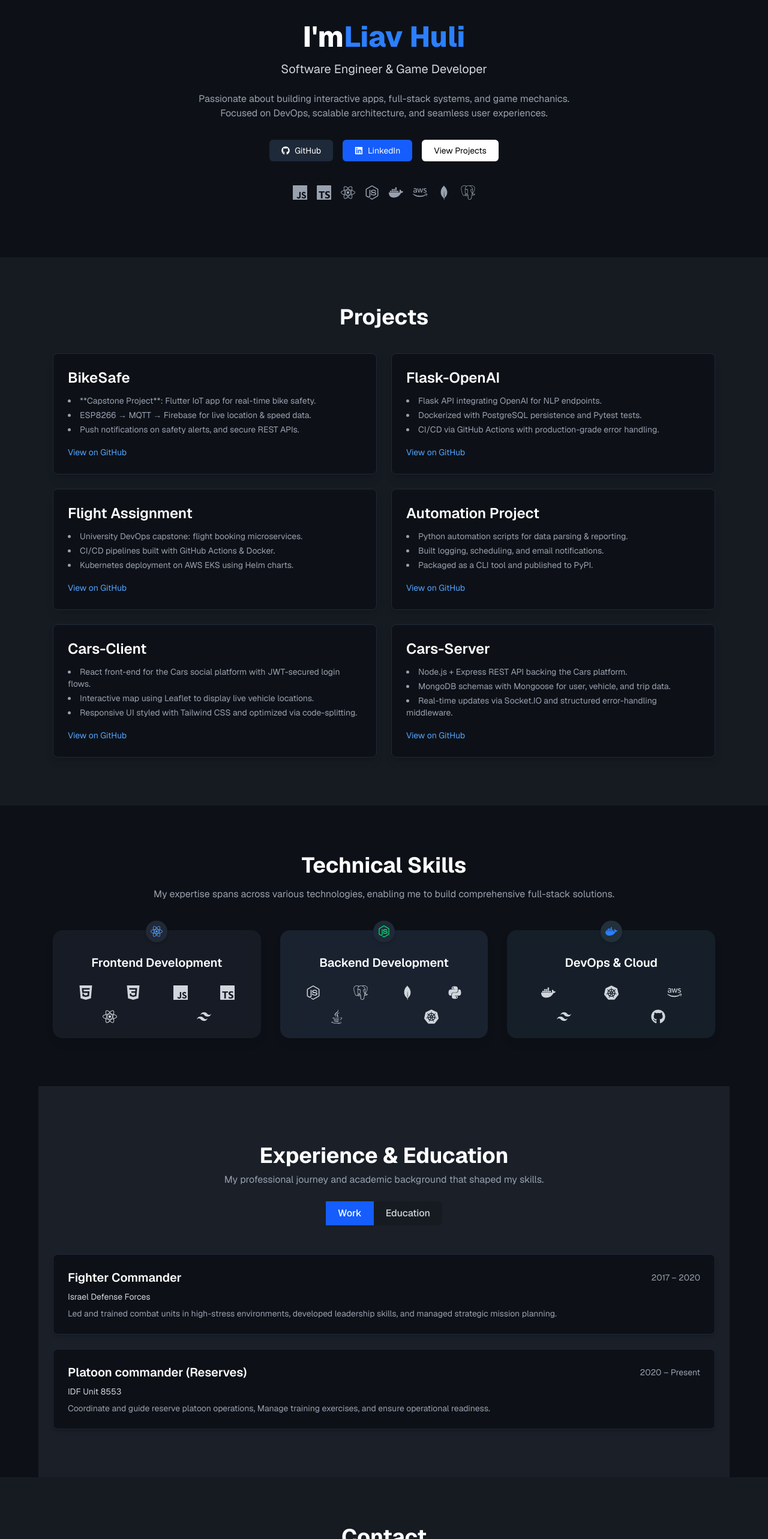
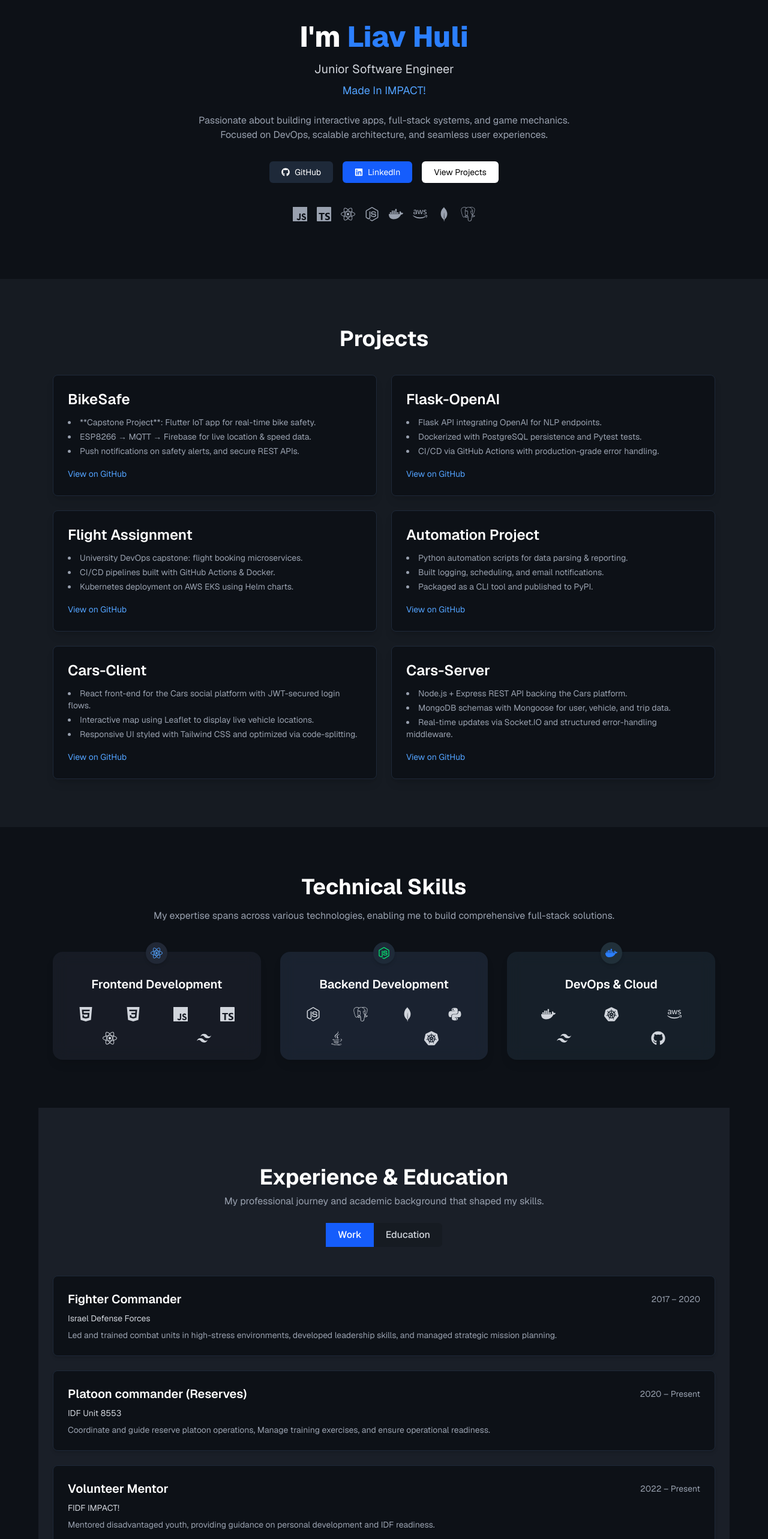
Before and after one commit to liavjulio/liav-portfolio, a Next.js app: page / in a window 1280 px wide. Shown: the part 120-2686 px from the top of the page at 60% size. Built offline with nearby package versions, Linux system fonts and the light colour scheme.

Commit message:
v1 final fix

```diff
--- a/src/app/page.js
+++ b/src/app/page.js
@@ -95,6 +95,12 @@ export default function Home() {
       period: '2020 – Present',
       description: 'Coordinate and guide reserve platoon operations, Manage training exercises, and ensure operational readiness.'
     },
+    {
+      title: 'Volunteer Mentor',
+      company: 'FIDF IMPACT!',
+      period: '2022 – Present',
+      description: 'Mentored disadvantaged youth, providing guidance on personal development and IDF readiness.'
+    }
   ];
 
   const educationData = [
@@ -124,7 +130,7 @@ export default function Home() {
   return (
     <div className="bg-[#0D1117] text-white font-sans scroll-smooth">
       <Head>
-        <title>Liav Huli | Software & Game Dev Portfolio</title>
+        <title>Liav Huli | Software Portfolio</title>
       </Head>
 
       {/* Navigation */}
@@ -144,8 +150,9 @@ export default function Home() {
 
       {/* Hero Section */}
       <section id="about" className="max-w-6xl mx-auto px-6 py-24 text-center">
-        <h2 className="text-5xl font-extrabold mb-4">I&apos;m<span className="text-blue-500">Liav Huli</span></h2>
-        <p className="text-xl text-gray-300">Software Engineer & Game Developer</p>
+        <h2 className="text-5xl font-extrabold mb-4">I&apos;m<span className="text-blue-500"> Liav Huli</span></h2>
+        <p className="text-xl text-gray-300">Junior Software Engineer</p>
+        <p className="text-lg text-blue-400 mt-2">Made In IMPACT!</p>
         <p className="max-w-2xl mx-auto mt-6 text-gray-400">
           Passionate about building interactive apps, full-stack systems, and game mechanics. Focused on DevOps, scalable architecture, and seamless user experiences.
         </p>
```
